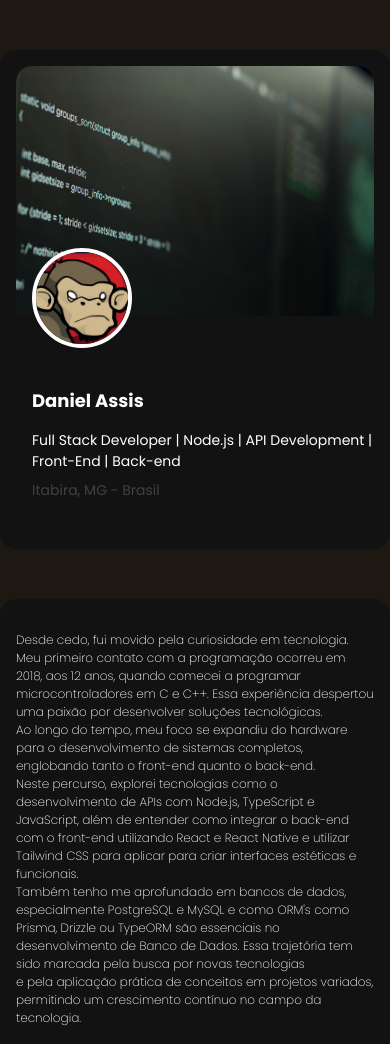
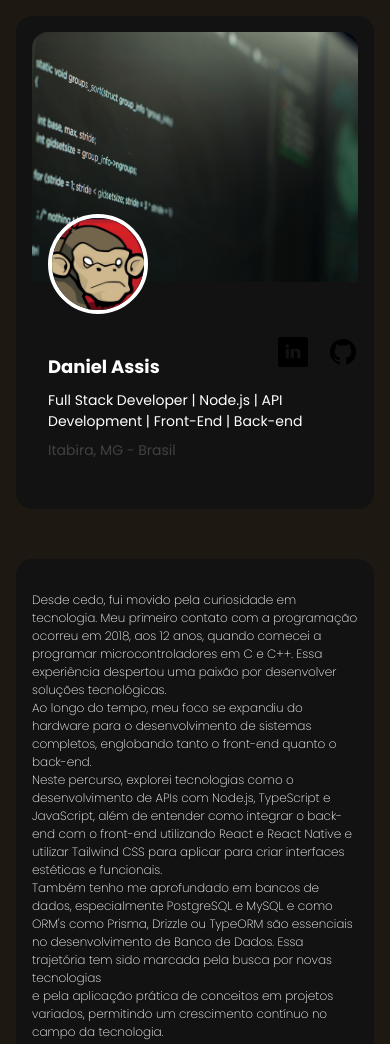
Before and after one commit to nielpd/desenvolve-introducao-web, a plain HTML site: page exercicios/Aula 4 - Hello HTML/index.html in a window 390 px wide. Shown: the top 1044 px of the page. Drawn offline with nearby package versions, Linux system fonts and the light colour scheme.

Commit message:
adiciona social media e concerta responsabilidade

```diff
--- a/exercicios/Aula 4 - Hello HTML/index.html
+++ b/exercicios/Aula 4 - Hello HTML/index.html
@@ -26,12 +26,40 @@
         <div class="profile-info">
          <div class="name">
             <h1>Daniel Assis</h1>
+          <div class="social">
+            <div class="icon">
+            <a href="https://linkedin.com/in/daniel-assis-09a295321/" target="_blank">
+              <svg class="icon" fill="#000000" height="64px" width="64px" version="1.1" id="Layer_1" xmlns="http://www.w3.org/2000/svg" xmlns:xlink="http://www.w3.org/1999/xlink" viewBox="-143 145 512 512" xml:space="preserve">
+                <g id="SVGRepo_bgCarrier" stroke-width="0"/>
+                <g id="SVGRepo_tracerCarrier" stroke-linecap="round" stroke-linejoin="round"/>
+                <g id="SVGRepo_iconCarrier"> <path d="M329,145h-432c-22.1,0-40,17.9-40,40v432c0,22.1,17.9,40,40,40h432c22.1,0,40-17.9,40-40V185C369,162.9,351.1,145,329,145z M41.4,508.1H-8.5V348.4h49.9V508.1z M15.1,328.4h-0.4c-18.1,0-29.8-12.2-29.8-27.7c0-15.8,12.1-27.7,30.5-27.7 c18.4,0,29.7,11.9,30.1,27.7C45.6,316.1,33.9,328.4,15.1,328.4z M241,508.1h-56.6v-82.6c0-21.6-8.8-36.4-28.3-36.4 c-14.9,0-23.2,10-27,19.6c-1.4,3.4-1.2,8.2-1.2,13.1v86.3H71.8c0,0,0.7-146.4,0-159.7h56.1v25.1c3.3-11,21.2-26.6,49.8-26.6 c35.5,0,63.3,23,63.3,72.4V508.1z"/> </g>
+                </svg>
+              </a>
+            </div>
+            <div class="icon">
+              <a href="https://github.com/nielassis" target="_blank">
+              <svg class="icon github" fill="#000000" width="64px" height="64px" viewBox="0 0 32 32" id="icon" xmlns="http://www.w3.org/2000/svg">
+                <g id="SVGRepo_bgCarrier" stroke-width="0"/>
+                <g id="SVGRepo_tracerCarrier" stroke-linecap="round" stroke-linejoin="round"/>
+                <g id="SVGRepo_iconCarrier">
+                <defs>
+                <style>.cls-1{fill-rule:evenodd;}.cls-2{fill:none;}</style>
+                </defs>
+                <title>logo--github</title>
+                <path class="cls-1" d="M16,2a14,14,0,0,0-4.43,27.28c.7.13,1-.3,1-.67s0-1.21,0-2.38c-3.89.84-4.71-1.88-4.71-1.88A3.71,3.71,0,0,0,6.24,22.3c-1.27-.86.1-.85.1-.85A2.94,2.94,0,0,1,8.48,22.9a3,3,0,0,0,4.08,1.16,2.93,2.93,0,0,1,.88-1.87c-3.1-.36-6.37-1.56-6.37-6.92a5.4,5.4,0,0,1,1.44-3.76,5,5,0,0,1,.14-3.7s1.17-.38,3.85,1.43a13.3,13.3,0,0,1,7,0c2.67-1.81,3.84-1.43,3.84-1.43a5,5,0,0,1,.14,3.7,5.4,5.4,0,0,1,1.44,3.76c0,5.38-3.27,6.56-6.39,6.91a3.33,3.33,0,0,1,.95,2.59c0,1.87,0,3.38,0,3.84s.25.81,1,.67A14,14,0,0,0,16,2Z"/>
+                <rect id="_Transparent_Rectangle_" data-name="&lt;Transparent Rectangle&gt;" class="cls-2" width="32" height="32"/>
+                </g>
+                </svg>
+              </a>
+            </div>
+          </div>
             <div class="bio">
               <p>Full Stack Developer | Node.js | API Development | Front-End | Back-end</p>
            </div>
            <div class="location">
              <p>Itabira, MG - Brasil</p>
            </div>
+
          </div>
         </div>
       </article>
--- a/exercicios/Aula 4 - Hello HTML/style.css
+++ b/exercicios/Aula 4 - Hello HTML/style.css
@@ -15,6 +15,7 @@ main {
   align-items: center;
   padding-top: 50px;
   width: 100%;
+  padding: 16px;
 }
 
 section.profile, section.About {
@@ -57,6 +58,7 @@ section.About p {
   font-size: 24px;
   margin-top: 32px;
   margin-left: 16px;
+  position: absolute;
 }
 
 .profile-info .bio p {
@@ -72,6 +74,34 @@ section.About p {
   margin-top: 8px;
   margin-left: 16px;
   padding-bottom: 32px;
+}
+
+.social {
+  display: flex;
+  align-items: center;
+  justify-content: end;
+  margin-left: 16px;
+  right: 0;
+  position: relative;
+  gap: 20px;
+  align-content: center;
+}
+
+.social .icon svg {
+  margin-top: 16px;
+  height: 40px;
+  width: 40px;
+  cursor: pointer
+}
+
+.social .icon svg.icon:hover {
+  transform: scale(1.1);
+  fill: #0077b5;
+  transition: 0.3s;
+}
+
+.social .icon svg.github:hover {
+  fill: #fff;
 }
 
 section.About .competences {
@@ -146,9 +176,26 @@ section.About .competences .txt h1 {
     font-size: 14px;
   }
 
+  section.About .competences ul {
+    display: flex;
+    flex-direction: row;
+    white-space: nowrap;
+  }
+
   section.About .competences ul li {
     margin-left: 8px;
-    flex-basis: 45%; /* Ajuste para duas colunas */
+    flex-basis: 45%;
+    display: flex;
+    flex-direction: row;
+  }
+
+  section.About .competences .txt h1 {
+    margin: 0;
+  }
+
+  .social .icon svg {
+    height: 35px;
+    width: 35px;
   }
 }
 
@@ -174,4 +221,9 @@ section.About .competences .txt h1 {
     margin-left: 0;
     margin-bottom: 8px; /* Espaço entre as competências */
   }
+
+  .social .icon svg {
+    height: 30px;
+    width: 30px;
+  }
 }
```
Also changed, not shown: exercicios/Aula 4 - Hello HTML/assets/linkedin-rounded-svgrepo-com.svg (added), exercicios/Aula 4 - Hello HTML/assets/logo-github-svgrepo-com.svg (added).
